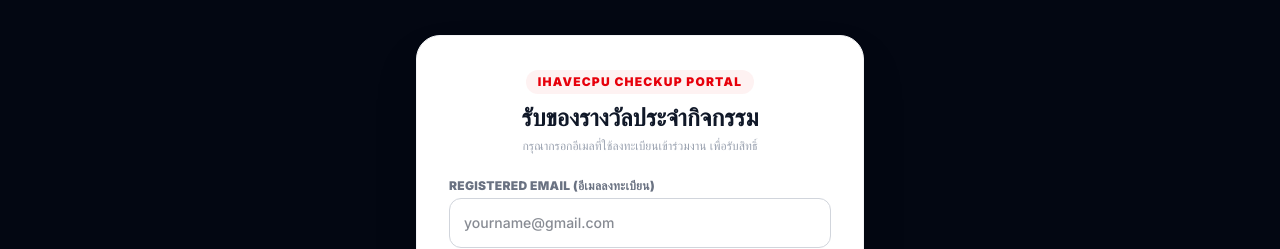
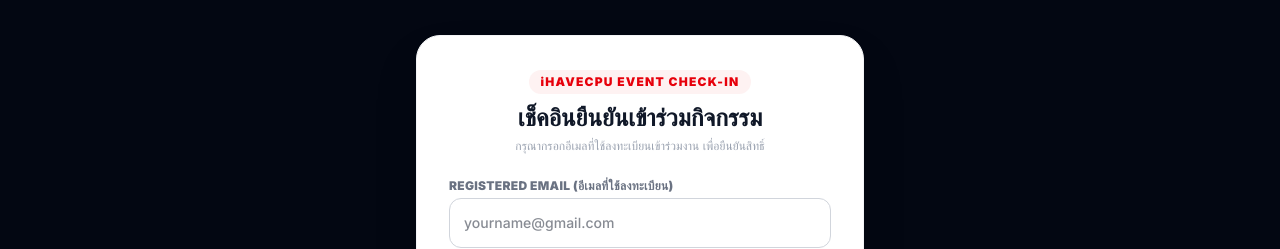
Before and after one commit to supakorni-cmyk/ihavecpu-redemption, a Next.js app: page /event-checkin in a window 1280 px wide. Shown: the part 272-521 px from the top of the page. Built offline with nearby package versions, Linux system fonts and the light colour scheme; no server answers.

Commit message:
Adjust Event Checkin System

```diff
--- a/app/event-checkin/page.tsx
+++ b/app/event-checkin/page.tsx
@@ -54,18 +54,18 @@ export default function UserCheckupKiosk() {
 
         {/* Header branding */}
         <div className="text-center mb-6">
-          <span className="inline-block bg-red-50 text-red-600 font-black text-xs uppercase tracking-widest px-3 py-1 rounded-full mb-2">
-            iHAVECPU Checkup Portal
+          <span className="inline-block bg-red-50 text-red-600 font-black text-xs tracking-widest px-3 py-1 rounded-full mb-2">
+            iHAVECPU EVENT CHECK-IN
           </span>
-          <h1 className="text-2xl font-black text-gray-900">รับของรางวัลประจำกิจกรรม</h1>
-          <p className="text-xs text-gray-400 mt-1">กรุณากรอกอีเมลที่ใช้ลงทะเบียนเข้าร่วมงาน เพื่อรับสิทธิ์</p>
+          <h1 className="text-2xl font-black text-gray-900">เช็คอินยืนยันเข้าร่วมกิจกรรม</h1>
+          <p className="text-xs text-gray-400 mt-1">กรุณากรอกอีเมลที่ใช้ลงทะเบียนเข้าร่วมงาน เพื่อยืนยันสิทธิ์</p>
         </div>
 
         {/* ----------------- STATE 1: INITIAL INPUT FORM ----------------- */}
         {!result && (
           <form onSubmit={handleCheckupSubmit} className="space-y-4">
             <div>
-              <label className="block text-xs font-black uppercase tracking-wide text-gray-500 mb-1">Registered Email (อีเมลลงทะเบียน)</label>
+              <label className="block text-xs font-black uppercase tracking-wide text-gray-500 mb-1">Registered Email (อีเมลที่ใช้ลงทะเบียน)</label>
               <input
                 type="email"
                 required
```
